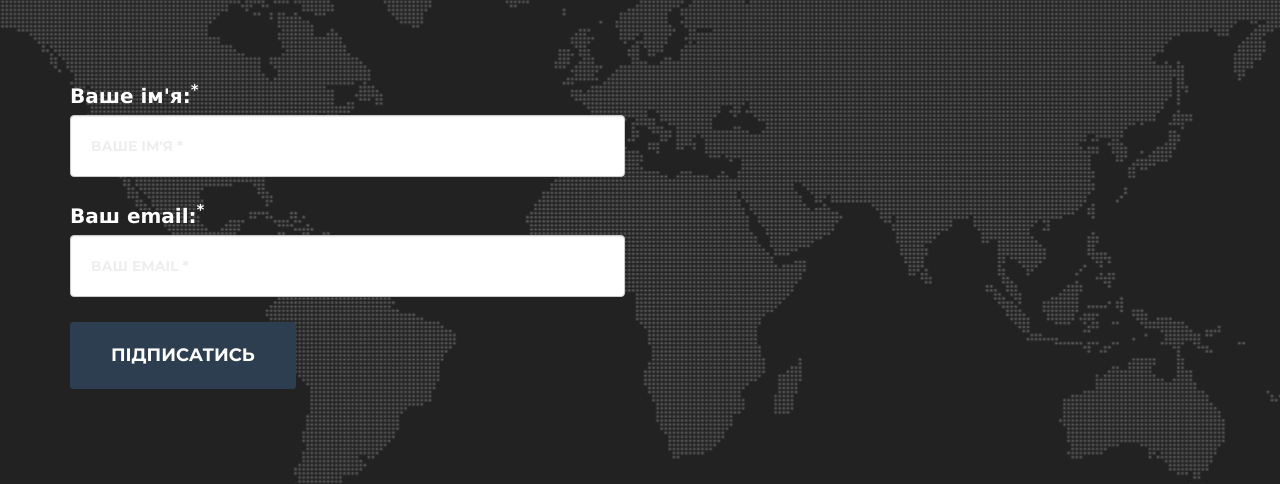
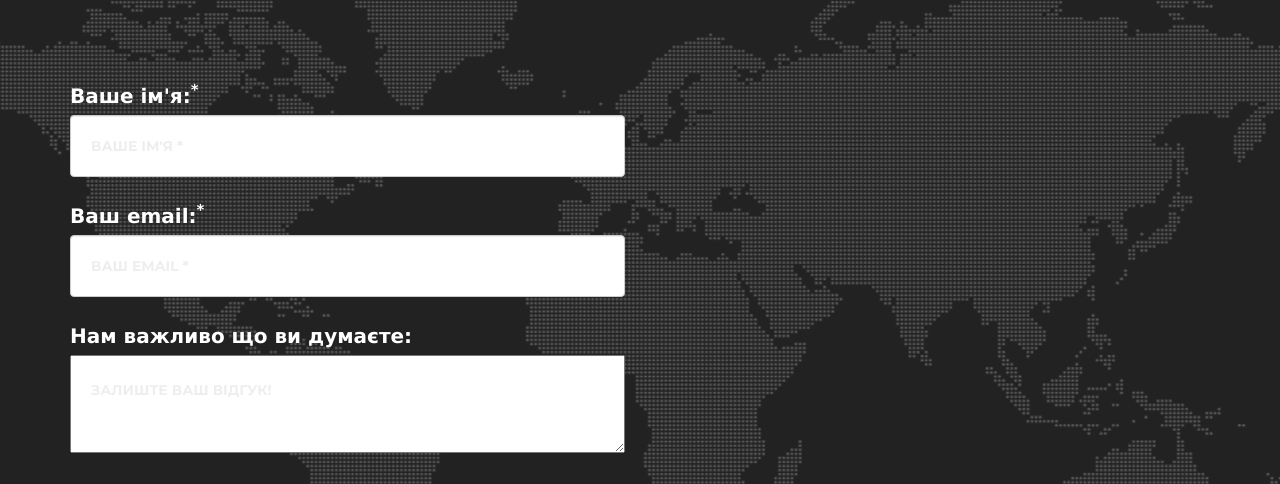
Before and after one commit to dosvid/landing, a website: page index.html in a window 1280 px wide. Shown: the part 1887-2371 px from the top of the page. Drawn offline with nearby package versions, Linux system fonts and the light colour scheme; a web font is replaced by a local one.

Commit message:
add textarea for feedbacks

```diff
--- a/css/agency.css
+++ b/css/agency.css
@@ -778,3 +778,4 @@ section .row {
   font-size: 20px;
   font-family: Verdana;
 }
+#message { width: 100%; }
--- a/index.html
+++ b/index.html
@@ -165,6 +165,11 @@
                                 <div class="form-group">
                                     <label for="email">Ваш email:<sup>*</sup></label>
                                     <input type="email" name="_replyto" class="form-control" placeholder="Ваш email *" id="email" required data-validation-required-message="Вкажіть вашу електрону скриньку">
+                                    <p class="help-block text-danger"></p>
+                                </div>
+                                <div class="form-group">
+                                    <label for="email">Нам важливо що ви думаєте:</label>
+                                    <textarea name="message" id="message" placeholder="Залиште ваш відгук!"></textarea>
                                     <p class="help-block text-danger"></p>
                                 </div>
                             </div>
--- a/js/contact_me.js
+++ b/js/contact_me.js
@@ -24,7 +24,8 @@ $(function() {
                 type: "POST",
                 data: {
                     name: name,
-                    email: email
+                    email: email,
+                    message: message
                 },
                 dataType: 'json',
                 success: function() {
```
